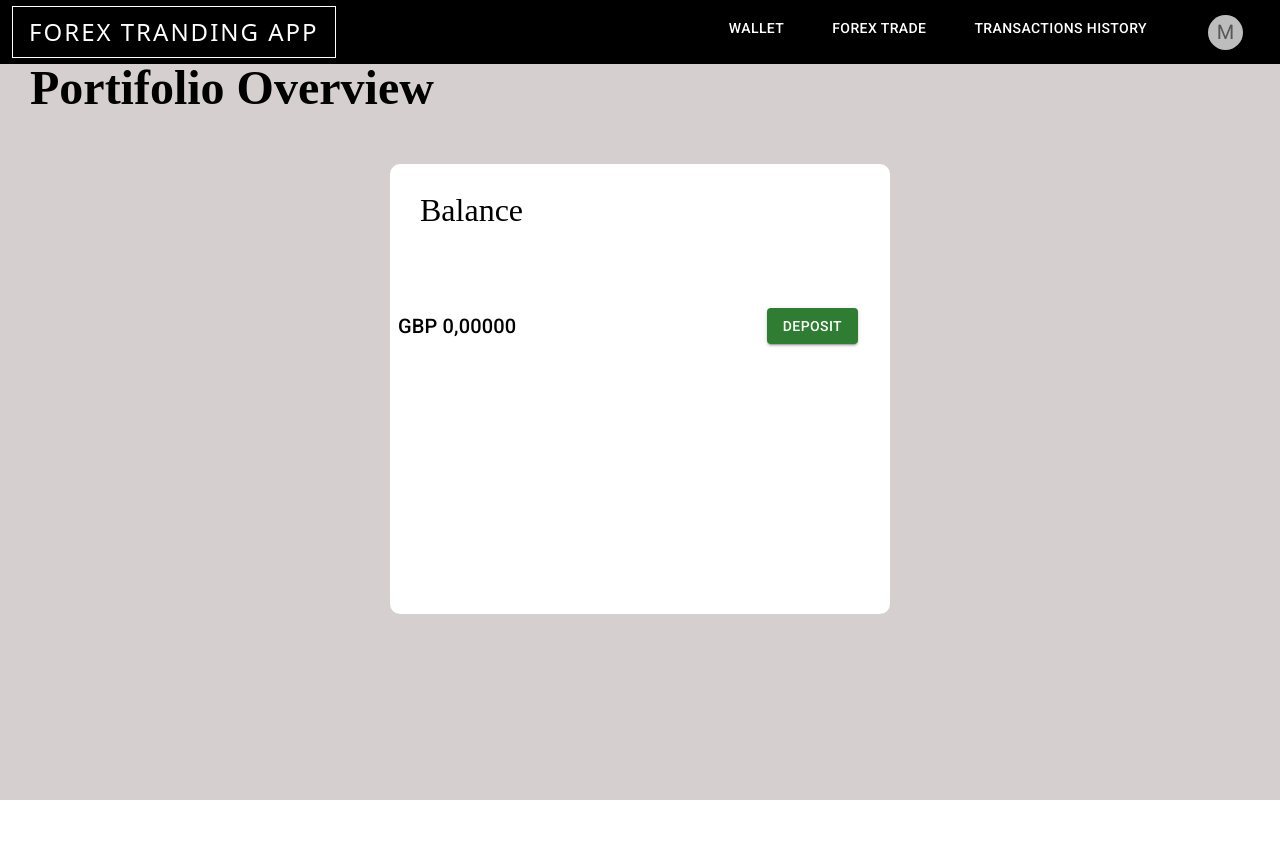
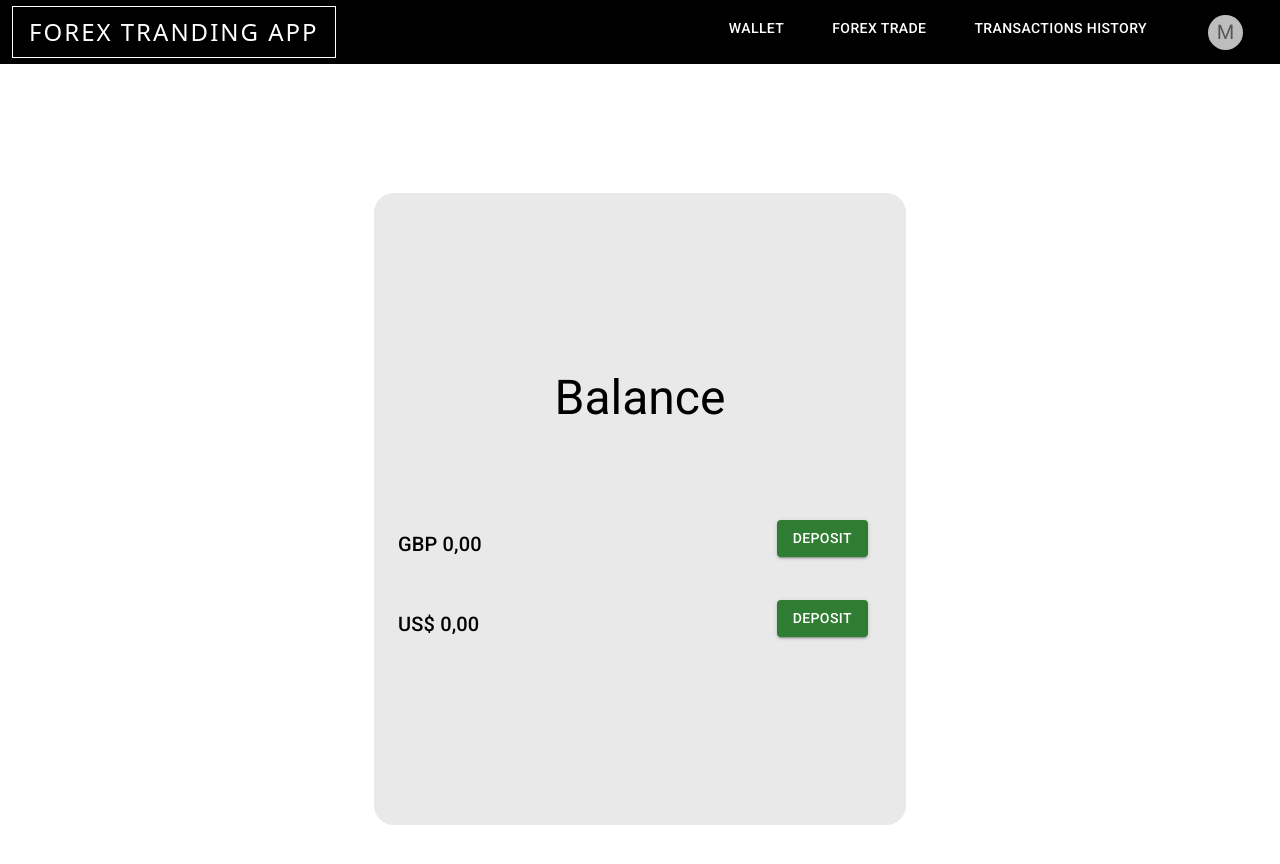
Before and after one commit to gusbarzi/forextrandingapp, a React (Create React App) app: page /portifolio in a window 1280 px wide. Shown: the top 864 px of the page. Before the commit the page ends 800 px from the top, so only its background shows below. Built offline with nearby package versions, Linux system fonts and the light colour scheme.

Commit message:
update: add

```diff
--- a/package.json
+++ b/package.json
@@ -14,6 +14,8 @@
     "@mui/icons-material": "^5.8.2",
     "@mui/material": "^5.8.2",
     "@mui/x-data-grid": "^5.12.0",
+    "@unform/core": "^2.1.6",
+    "@unform/web": "^2.1.6",
     "axios": "^0.27.2",
     "express": "^4.18.1",
     "react": "^18.1.0",
--- a/src/pages/Modal/Modal.tsx
+++ /dev/null
@@ -1,69 +0,0 @@
-import * as React from 'react';
-import { Link } from 'react-router-dom';
-import Box from '@mui/material/Box';
-import Button from '@mui/material/Button';
-import Modal from '@mui/material/Modal';
-import Vinput from '../../shared/components/Vinput';
-import { Typography } from '@mui/material';
-
-const style = {
-    position: 'absolute' as 'absolute',
-    top: '50%',
-    left: '50%',
-    transform: 'translate(-50%, -50%)',
-    width: 400,
-    bgcolor: 'background.paper',
-    borderradius: '10px',
-    border: '2px solid #000',
-    boxShadow: 24,
-    p: 4,
-  };
-
-export const DepositModal = () => {
-    const [open, setOpen] = React.useState(false);
-    const handleOpen = () => setOpen(true);
-    const handleClose = () => setOpen(false);
-
-    return (
-
-        <div className="container__box ">
-            <div className="portifolio">
-                <h2>Balance</h2>
-                <nav>
-                    <Typography
-                        sx={{
-                            m: 1,
-                        }}
-                     variant="h6"
-                     gutterBottom
-                     component="div"
-                    >
-                         GBP 0,00000
-                    </Typography>
-                    <ul className="nav__list">
-                        <li>
-                            <Link to="/portifolio">
-                                <Button onClick={handleOpen} variant="contained" color="success" classes={{ root: 'button' }}>Deposit</Button>
-                            </Link>
-                        </li>
-                    </ul>
-                </nav>
-            </div>
-            <div>
-                <Modal
-                    open={open}
-                    onClose={handleClose}
-                    aria-labelledby="modal-modal-title"
-                    aria-describedby="modal-modal-description"
-                >
-                    <Box sx={style}>
-                        <Vinput />
-                        <Button color="success">Deposit</Button>
-                    </Box>
-                </Modal>
-            </div>
-        </div>
-    );
-}
-
-export default Modal;
--- a/src/pages/Portifolio/Portifolio.tsx
+++ b/src/pages/Portifolio/Portifolio.tsx
@@ -1,14 +1,146 @@
-import { DepositModal } from '../Modal/Modal';
-import './portifolio.css';
-const Portifolio = () => {
+import * as React from 'react';
+import { Link } from 'react-router-dom';
+import Box from '@mui/material/Box';
+import Button from '@mui/material/Button';
+import Modal from '@mui/material/Modal';
+import Vinput, { InputGBP } from '../../shared/components/InputGBP';
+import { Container, Grid, Typography } from '@mui/material';
+import InputUSD from '../../shared/components/InputUSD';
+
+const style = {
+    position: 'absolute' as 'absolute',
+    top: '50%',
+    left: '50%',
+    transform: 'translate(-50%, -50%)',
+    width: 400,
+    bgcolor: 'background.paper',
+    borderradius: '10px',
+    border: '2px solid #000',
+    boxShadow: 24,
+    p: 4,
+};
+
+export const Portifolio = () => {
+    const [openGbp, setOpengbp] = React.useState(false);
+    const [openUsd, setOpenusd] = React.useState(false)
+
+    const handleOpengbp = () => setOpengbp(true);
+    const handleOpenusd = () => setOpenusd(true);
+
+    const handleClosegbp = () => setOpengbp(false);
+    const handleCloseusd = () => setOpenusd(false);
+
     return (
-        <main className="container__port">
-            <h1>Portifolio Overview</h1>
-            <div>
-                <DepositModal />
-            </div>
-        </main>
-    )
+
+        <Container maxWidth="md" >
+            <Box sx={{
+                width: "100%",
+                height: 890,
+                display: 'flex',
+                justifyContent: 'center',
+                alignItems: 'center',
+            }}>
+                <Box
+                    sx={{
+                        display: 'flex',
+                        justifyContent: 'center',
+                        width: 500,
+                        height: 600,
+                        backgroundColor: '#e9e9e9',
+                        p: 2,
+                        m: 1,
+                        borderRadius: 5,
+                    }}
+                >
+                    <Box
+                        sx={{
+                            display: 'flex',
+                            justifyContent: 'center',
+                            alignItems: 'center',
+                            flexDirection: 'column',
+                        }}
+                    >
+                        <Typography
+                            sx={{
+                                height: 150
+                            }}
+
+                        variant="h3"
+                        >
+                            Balance</Typography>
+                        <Grid container rowSpacing={4} columnSpacing={{ xs: 2, sm: 3, md: 10 }}>
+
+                            <Grid item xs={8}>
+                                <Typography
+                                    sx={{
+                                        m: 1,
+                                    }}
+                                    variant="h6"
+                                    gutterBottom
+                                    component="div"
+                                >
+                                    GBP 0,00
+                                </Typography>
+                            </Grid>
+
+                            <Grid item xs={4}>
+                                <Link to="/portifolio">
+                                    <Button onClick={handleOpengbp} variant="contained" color="success" classes={{ root: 'button' }}>Deposit</Button>
+                                </Link>
+                            </Grid>
+
+                            <Grid item xs={8}>
+                                <Typography
+                                    sx={{
+                                        m: 1,
+                                    }}
+                                    variant="h6"
+                                    gutterBottom
+                                    component="div"
+                                >
+                                    US$ 0,00
+                                </Typography>
+                            </Grid>
+
+                            <Grid item xs={4}>
+                                <Link to="/portifolio">
+                                    <Button onClick={handleOpenusd} variant="contained" color="success" classes={{ root: 'button' }}>Deposit</Button>
+                                </Link>
+                            </Grid>
+
+                        </Grid>
+                        <div>
+                            <Modal
+                                open={openGbp}
+                                onClose={handleClosegbp}
+                                aria-labelledby="modal-modal-title"
+                                aria-describedby="modal-modal-description"
+                            >
+                                <Box sx={style}>
+                                    <InputGBP />
+                                    <Button color="success">Deposit</Button>
+                                </Box>
+                            </Modal>
+                        </div>
+                        <div>
+                            <Modal
+                                open={openUsd}
+                                onClose={handleCloseusd}
+                                aria-labelledby="modal-modal-title"
+                                aria-describedby="modal-modal-description"
+                            >
+                                <Box sx={style}>
+                                    <InputUSD />
+                                    <Button color="success">Deposit</Button>
+                                </Box>
+                            </Modal>
+                        </div>
+                    </Box>
+                </Box>
+            </Box>
+        </Container>
+
+    );
 }
 
 export default Portifolio;
--- a/src/pages/Register/Register.tsx
+++ b/src/pages/Register/Register.tsx
@@ -16,6 +16,8 @@ export default function SignUp() {
     event.preventDefault();
     const data = new FormData(event.currentTarget);
     console.log({
+      firstName: data.get('firstName'),
+      lastName: data.get('lastName'),
       email: data.get('email'),
       password: data.get('password'),
     });
--- a/src/pages/Trading/trading.css
+++ b/src/pages/Trading/trading.css
@@ -6,5 +6,6 @@
 .div__h1 {
     display: flex;
     justify-content: space-between;
-    font-size: 16px;
+    font-size: 20px;
+    padding: 15px
 }
--- a/src/shared/components/Vinput.tsx
+++ b/src/shared/components/InputGBP.tsx
@@ -4,7 +4,7 @@ import { useState } from "react";
 interface State {
     amount: string;
 }
-export const Vinput = () => {
+export const InputGBP = () => {
 
 const [values, setValues] = useState<State>({
     amount: ''
@@ -30,4 +30,4 @@ const handleChange =
     )
 }
 
-export default Vinput;
+export default InputGBP;
--- /dev/null
+++ b/src/shared/components/InputUSD.tsx
@@ -0,0 +1,33 @@
+import { FormControl, InputAdornment, InputLabel, OutlinedInput } from "@mui/material"
+import { useState } from "react";
+
+interface State {
+    amount: string;
+}
+export const InputUSD = () => {
+
+const [values, setValues] = useState<State>({
+    amount: ''
+});
+
+const handleChange =
+    (prop: keyof State) => (event: React.ChangeEvent<HTMLInputElement>) => {
+    setValues({ ...values, [prop]: event.target.value });
+    }
+
+    return (
+        <FormControl fullWidth sx={{ m: 1 }}>
+            <InputLabel color="secondary" htmlFor="outlined-adornment-amount">Amount</InputLabel>
+            <OutlinedInput
+                color="secondary"
+                id="outlined-adornment-amount"
+                value={values.amount}
+                onChange={handleChange('amount')}
+                startAdornment={<InputAdornment position="start">US$</InputAdornment>}
+                label="Amount"
+                />
+        </FormControl>
+    )
+}
+
+export default InputUSD;
--- /dev/null
+++ b/src/shared/forms/index.ts
@@ -0,0 +1 @@
+export * from './VTextField';
```
Also changed, not shown: src/shared/forms/VTextField.tsx (added, +40 -0 lines), src/pages/Modal/modal.css (deleted), 1 other file (tests, documents, lock files or other folders).
